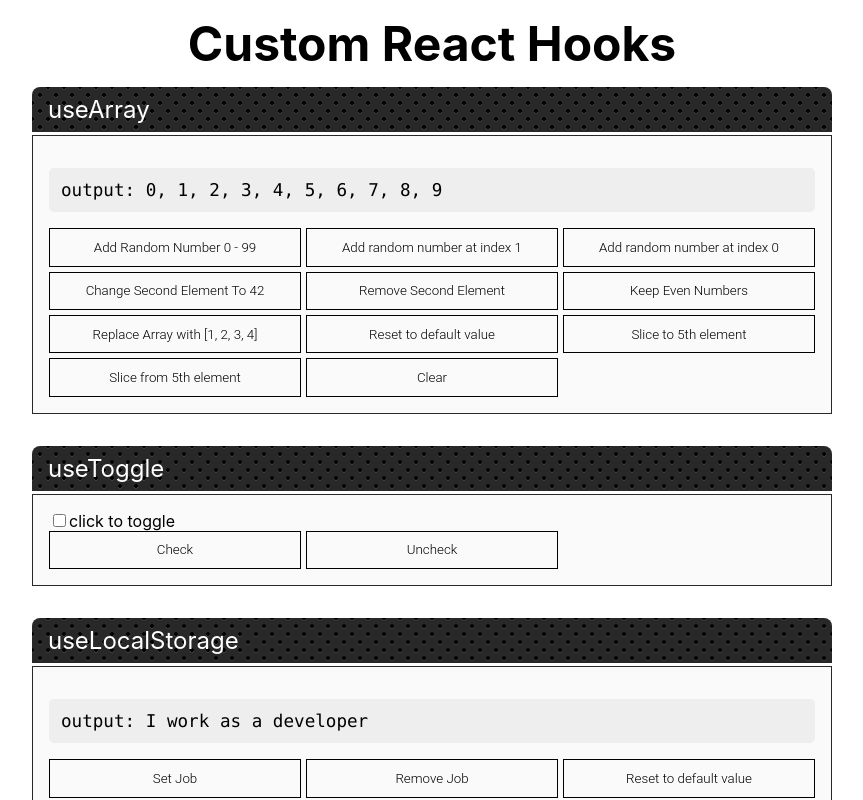
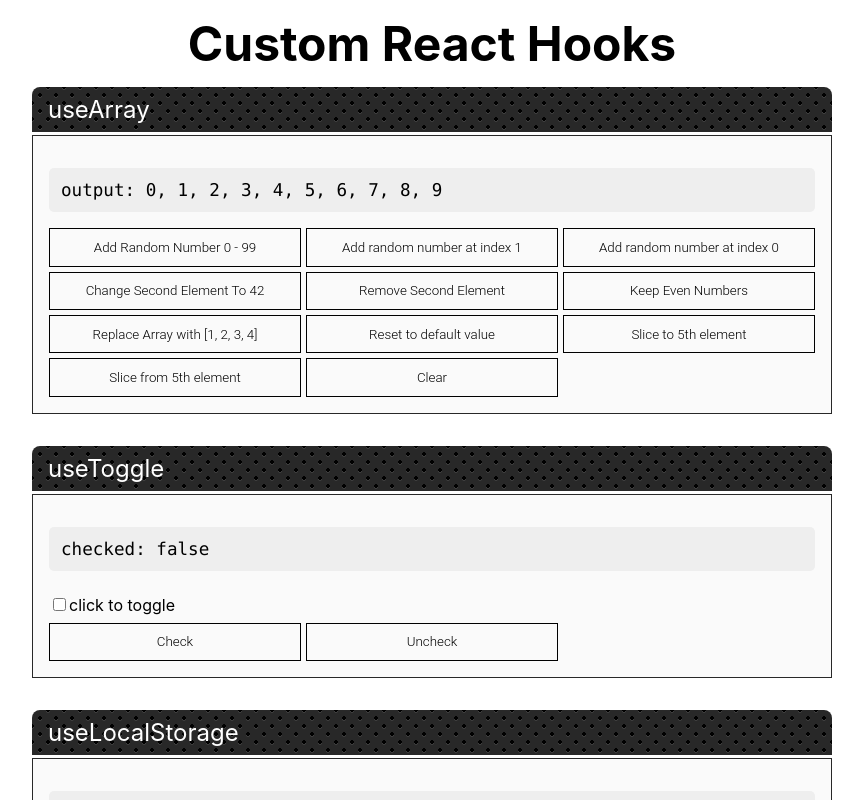
Before and after one commit to raduGaspar/custom-react-hooks, a Next.js app: page / in a window 1280 px wide. Shown: the top 800 px of the page, without its empty margins (208-1071 px from the left). Built offline with nearby package versions, Linux system fonts and the light colour scheme.

Commit message:
updated examples page

```diff
--- a/components/OnUpdateDemo.js
+++ b/components/OnUpdateDemo.js
@@ -3,8 +3,10 @@
 import useOnUpdate from '../src/useOnUpdate'
 import styles from '../styles/Home.module.css'
 
+const cities = ['New York', 'Los Angeles', 'Vienna', 'Paris', 'Rome', 'Tokyo']
+
 export default function OnUpdateDemo () {
-  const [city, setCity] = useState('New York')
+  const [city, setCity] = useState(0)
 
   useOnUpdate(() => console.log('city was updated'), [city])
 
@@ -12,8 +14,8 @@
     <div>
       <p className={styles.hook}>useOnUpdate</p>
       <div className={styles.usage}>
-        <code>{`I live in ${city}`}</code>
-        <button onClick={() => setCity('Los Angeles')}>Change City</button>
+        <code>{`I live in ${cities[city]}`}</code>
+        <button onClick={() => setCity((city + 1) % cities.length)}>Change City</button>
       </div>
     </div>
   )
--- a/components/StorageDemo.js
+++ b/components/StorageDemo.js
@@ -31,7 +31,7 @@
         </div>
 
         <div>
-          <code>output: {`People call me ${name} :)`}</code>
+          <code>output: {name ? `People call me ${name} :)` : 'I am nameless 👀'}</code>
           <div className={styles.grid}>
             <button onClick={() => setName('Linx')}>Set Session Name</button>
             <button onClick={() => nameActions.remove()}>Remove Session Name</button>
--- a/components/ToggleDemo.js
+++ b/components/ToggleDemo.js
@@ -10,6 +10,7 @@
     <div>
       <p className={styles.hook}>useToggle</p>
       <div className={styles.usage}>
+        <code>checked: {toggle.toString()}</code>
         <label htmlFor='toggle-checkbox'>
           <input id='toggle-checkbox' type='checkbox' onChange={setToggle} checked={toggle} />
           click to toggle
--- a/styles/globals.css
+++ b/styles/globals.css
@@ -17,6 +17,8 @@
 
 label {
   user-select: none;
+  display: inline-block;
+  margin: 0.5rem 0;
 }
 
 code {
```
